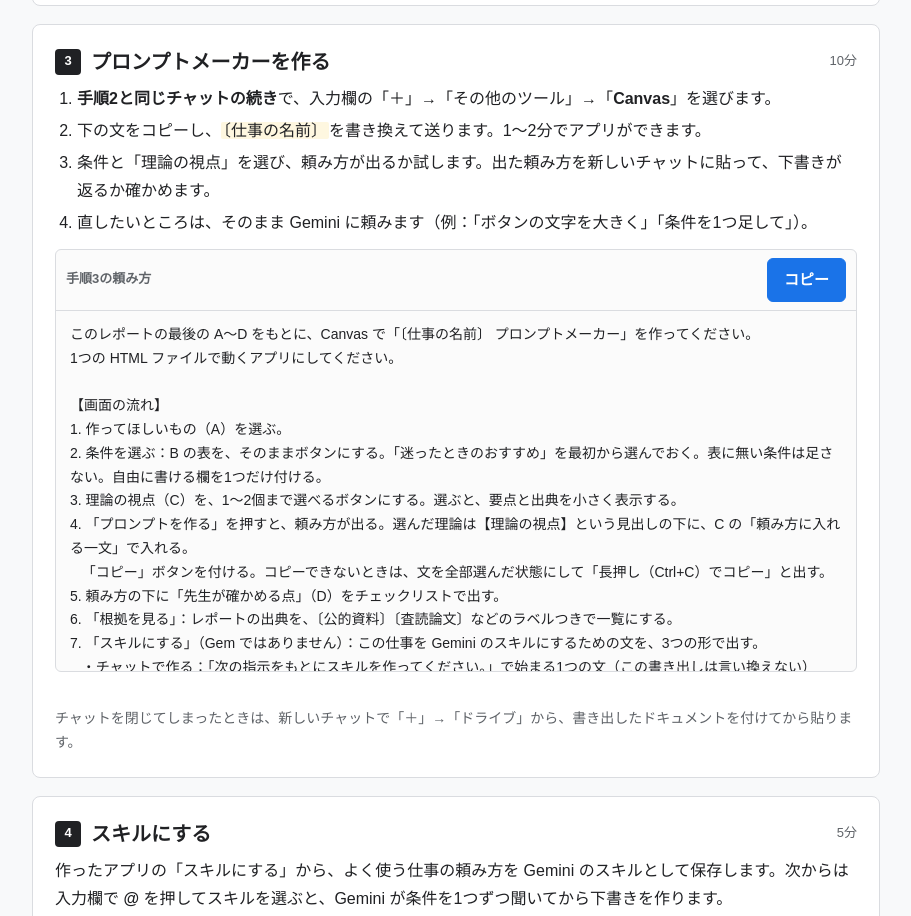
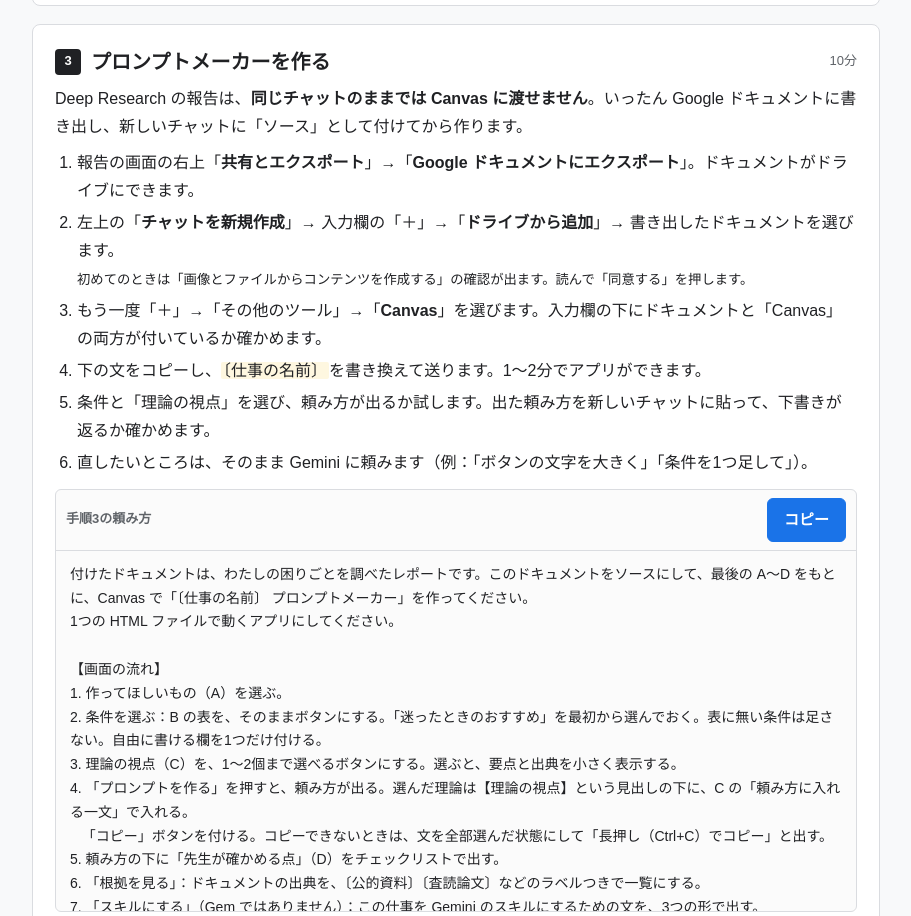
Before and after one commit to KTS-0513/geg-prompt-maker, a plain HTML site: page index.html in a window 1280 px wide. Shown: the part 4627-5543 px from the top of the page, without its empty margins (184-1095 px from the left). Drawn offline with Linux system fonts and the light colour scheme.

Commit message:
手順3：報告をドキュメントに書き出し、新しいチャットに付けてから Canvas で作る形に
Co-Authored-By: Claude Opus 5.5 <noreply@anthropic.com>

```diff
--- a/index.html
+++ b/index.html
@@ -207,14 +207,17 @@ D. 先生が確かめる点（3〜5個）
 
 <section id="s3">
 <div class="head"><span class="no">3</span><h2>プロンプトメーカーを作る</h2><span class="time">10分</span></div>
+<p>Deep Research の報告は、<b>同じチャットのままでは Canvas に渡せません</b>。いったん Google ドキュメントに書き出し、新しいチャットに「ソース」として付けてから作ります。</p>
 <ol class="do">
-<li><b>手順2と同じチャットの続き</b>で、入力欄の「＋」→「その他のツール」→「<b>Canvas</b>」を選びます。</li>
+<li>報告の画面の右上「<b>共有とエクスポート</b>」→「<b>Google ドキュメントにエクスポート</b>」。ドキュメントがドライブにできます。</li>
+<li>左上の「<b>チャットを新規作成</b>」→ 入力欄の「＋」→「<b>ドライブから追加</b>」→ 書き出したドキュメントを選びます。<br><small>初めてのときは「画像とファイルからコンテンツを作成する」の確認が出ます。読んで「同意する」を押します。</small></li>
+<li>もう一度「＋」→「その他のツール」→「<b>Canvas</b>」を選びます。入力欄の下にドキュメントと「Canvas」の両方が付いているか確かめます。</li>
 <li>下の文をコピーし、<span class="fill">〔仕事の名前〕</span>を書き換えて送ります。1〜2分でアプリができます。</li>
 <li>条件と「理論の視点」を選び、頼み方が出るか試します。出た頼み方を新しいチャットに貼って、下書きが返るか確かめます。</li>
 <li>直したいところは、そのまま Gemini に頼みます（例：「ボタンの文字を大きく」「条件を1つ足して」）。</li>
 </ol>
 <div class="prompt"><div class="prompt-head">手順3の頼み方<button type="button" data-copy="p3">コピー</button></div>
-<pre id="p3">このレポートの最後の A〜D をもとに、Canvas で「〔仕事の名前〕 プロンプトメーカー」を作ってください。
+<pre id="p3">付けたドキュメントは、わたしの困りごとを調べたレポートです。このドキュメントをソースにして、最後の A〜D をもとに、Canvas で「〔仕事の名前〕 プロンプトメーカー」を作ってください。
 1つの HTML ファイルで動くアプリにしてください。
 
 【画面の流れ】
@@ -224,7 +227,7 @@ D. 先生が確かめる点（3〜5個）
 4. 「プロンプトを作る」を押すと、頼み方が出る。選んだ理論は【理論の視点】という見出しの下に、C の「頼み方に入れる一文」で入れる。
    「コピー」ボタンを付ける。コピーできないときは、文を全部選んだ状態にして「長押し（Ctrl+C）でコピー」と出す。
 5. 頼み方の下に「先生が確かめる点」（D）をチェックリストで出す。
-6. 「根拠を見る」：レポートの出典を、〔公的資料〕〔査読論文〕などのラベルつきで一覧にする。
+6. 「根拠を見る」：ドキュメントの出典を、〔公的資料〕〔査読論文〕などのラベルつきで一覧にする。
 7. 「スキルにする」（Gem ではありません）：この仕事を Gemini のスキルにするための文を、3つの形で出す。
    ・チャットで作る：「次の指示をもとにスキルを作ってください。」で始まる1つの文（この書き出しは言い換えない）
    ・手動で作る：名前（英小文字とハイフン）／説明（1〜2文）／指示 を、欄ごとにコピーできるようにする
@@ -245,7 +248,7 @@ D. 先生が確かめる点（3〜5個）
 ・スマホの幅でも横にはみ出さない。文字は16px以上、ボタンは押しやすい大きさにする。
 ・言葉はやさしい日本語にする。画面のいちばん下に「下書きを使うかどうかは、先生が決めます」と出す。</pre></div>
 <p class="status" role="status" aria-live="polite"></p>
-<p class="note">チャットを閉じてしまったときは、新しいチャットで「＋」→「ドライブ」から、書き出したドキュメントを付けてから貼ります。</p>
+<p class="note">書き出したドキュメントは、あとで何度でも使えます。別の仕事のプロンプトメーカーを作るときも、同じ形（ドキュメントを付ける → Canvas → 頼み方）です。</p>
 </section>
 
 <section id="s4">
@@ -273,9 +276,9 @@ D. 先生が確かめる点（3〜5個）
 <table>
 <tr><th>Deep Research が「1日1件を使いました」と出る・断られる</th><td>新しいチャットで「＋」→「Google で検索」を付けて、手順2の同じ文を送ります（約1分）。</td></tr>
 <tr><th>計画が出たまま進まない</th><td>「リサーチを開始」を押します。</td></tr>
-<tr><th>調べ終わらないうちに手順3の時間になった</th><td>講師がチャット欄に貼る「見本のレポート」で手順3を体験します。自分の報告ができたら、あとで同じ文を貼れば同じように作れます。</td></tr>
+<tr><th>調べ終わらないうちに手順3の時間になった</th><td>講師がチャット欄に貼る「見本のレポート」（ドキュメント）を開き、「ファイル」→「コピーを作成」で自分のドライブに入れてから、手順3の2から進めます。自分の報告ができたら、あとで同じ形で作れます。</td></tr>
 <tr><th>手順1の答えに「次のステップ」の提案が出た</th><td>押さずに、「手順2に貼るメモ」をコピーして手順2へ。メモが出ていなければ「手順2に貼るメモを出して」と送ります。</td></tr>
-<tr><th>Canvas がアプリを作らない</th><td>入力欄の上に「Canvas」が付いているか確かめます。付いていれば、左上のモデルを「詳細なリサーチ」に切り替えてもう一度。それでもだめなら<a href="example/" target="_blank" rel="noopener">見本のアプリ</a>で流れを体験します。</td></tr>
+<tr><th>Canvas がアプリを作らない・断られる</th><td>Deep Research と同じチャットで頼んでいないか確かめます（同じチャットでは作れません）。新しいチャットで、ドキュメントと「Canvas」の両方を付けて送り直します。それでもだめなら<a href="example/" target="_blank" rel="noopener">見本のアプリ</a>で流れを体験します。</td></tr>
 <tr><th>スキルの画面が出ない</th><td>手順4の C（ドキュメントか Keep に保存）。</td></tr>
 <tr><th>コピーできない</th><td>文を長押し（パソコンは選んで Ctrl+C）でコピーします。</td></tr>
 </table>
```
